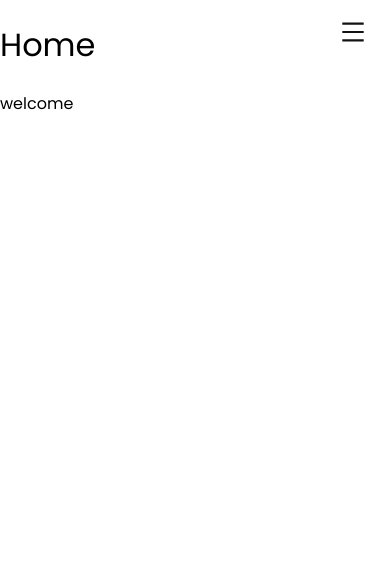
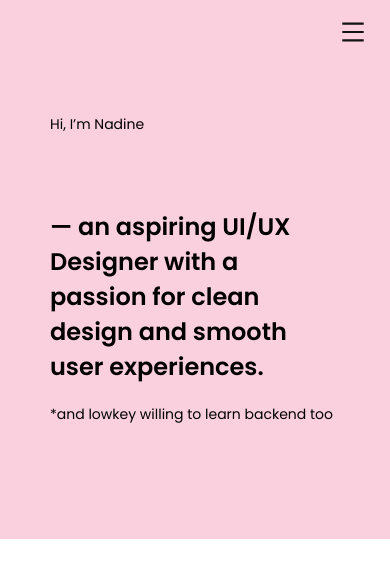
Before and after one commit to marianadine/mariafaye, a React (Create React App) app: page / in a window 390 px wide. Shown: the top 578 px of the page. Built offline with nearby package versions, Linux system fonts and the light colour scheme.

Commit message:
Home: Section 1

```diff
--- a/src/components/Home.jsx
+++ b/src/components/Home.jsx
@@ -1,11 +1,18 @@
 import React from 'react'
+import '../styles/CommonStyles.css';
+import '../styles/HomeStyles.css';
 
 const Home = () => {
   return (
-    <div>
-      <h1>Home</h1>
-      <p>welcome</p>
-    </div>
+    <>
+      <section className='home-section1'>
+        <p className='regular'>Hi, I’m Nadine</p>
+        <div className='home-section1-right'>
+          <h1 className='semibold'>— an aspiring UI/UX Designer with a passion for clean design and smooth user experiences.</h1>
+          <p className='regular'>*and lowkey willing to learn backend too</p>
+        </div>
+      </section>
+    </>
   )
 }
 
--- a/src/components/NavBar.jsx
+++ b/src/components/NavBar.jsx
@@ -1,6 +1,6 @@
 import React, { useState } from 'react';
 import { NavLink } from 'react-router-dom';
-import { MenuOutlined, CloseOutlined } from '@ant-design/icons'; // Icons for the toggle
+import { MenuOutlined, CloseOutlined } from '@ant-design/icons';
 import '../styles/NavBarStyles.css';
 
 const Navbar = () => {
--- a/src/styles/CommonStyles.css
+++ b/src/styles/CommonStyles.css
@@ -0,0 +1,10 @@
+/* TEXT STYLES */
+.semibold {
+    font-weight: 600;
+    font-size: 24px;
+}
+
+.regular {
+    font-weight: 400;
+    font-size: 14px;
+}
--- /dev/null
+++ b/src/styles/HomeStyles.css
@@ -0,0 +1,34 @@
+.home-section1 {
+    background-color: #FAD0DE;
+    padding: 100px 200px;
+    display: flex;
+    flex-direction: row;
+    justify-content: space-between;
+    align-items: center;
+}
+
+.home-section1-right {
+    width: 40%;
+    text-align: right;
+}
+
+/* RESPONSIVENESS */
+@media (max-width: 1024px) {
+    .home-section1 {
+        padding: 80px 50px;
+    }
+}
+
+@media (max-width: 768px) {
+    .home-section1 {
+        flex-direction: column;
+        align-items: flex-start;
+        padding: 100px 50px;
+        gap: 40px;
+    }
+
+    .home-section1-right {
+        width: 100%;
+        text-align: left;
+    }
+}
```
